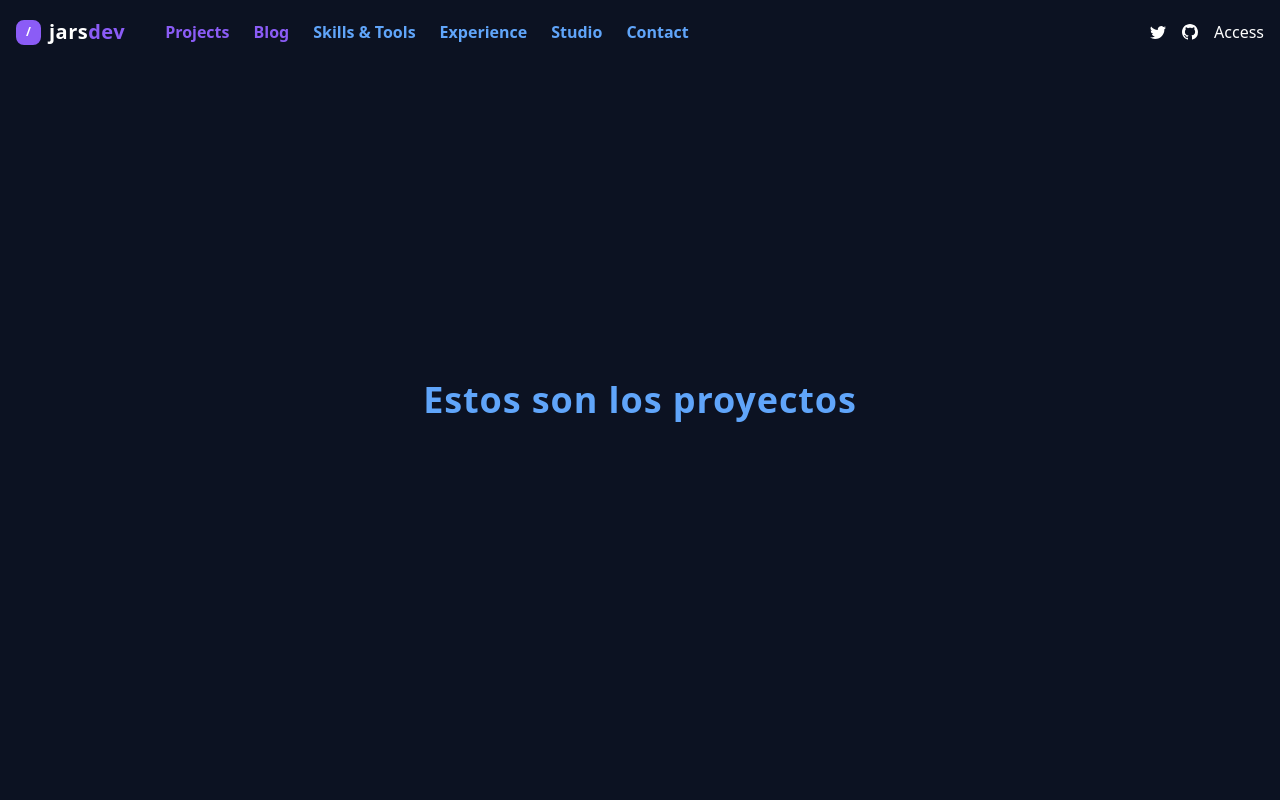
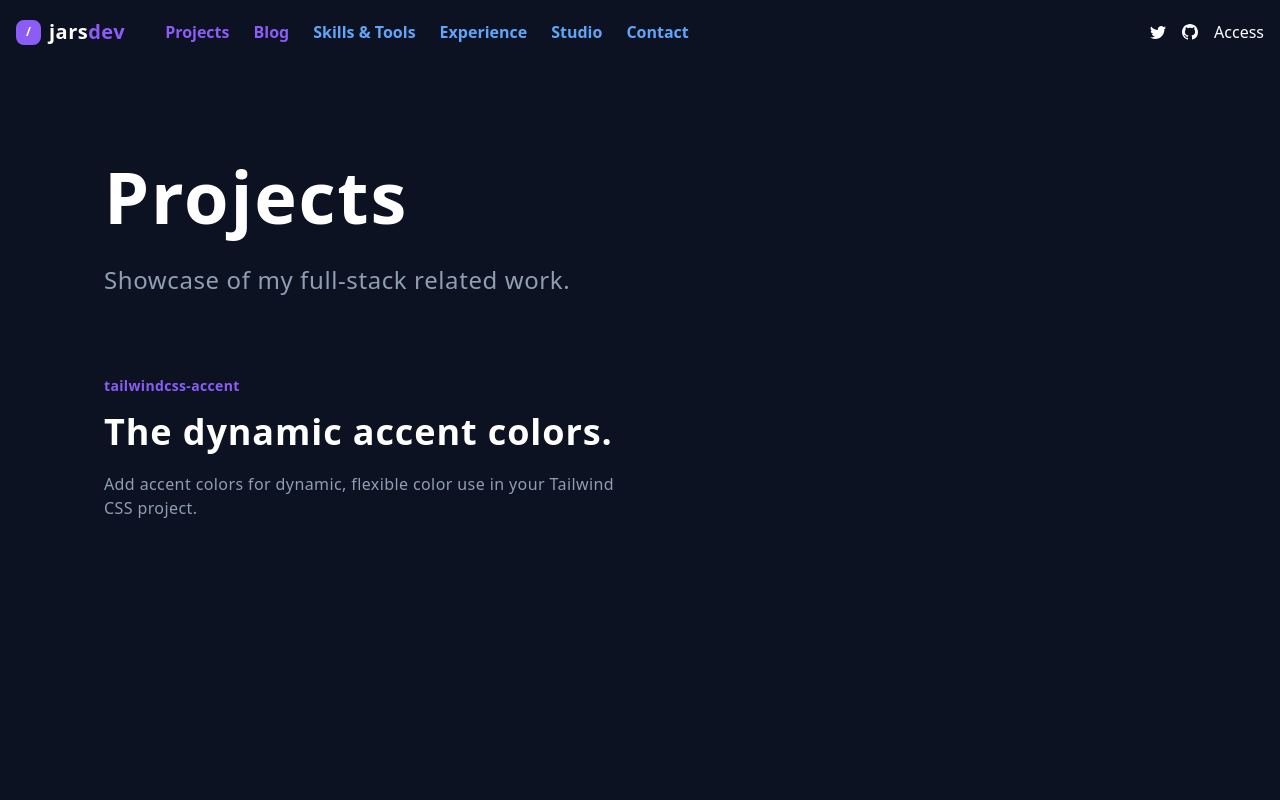
Before and after one commit to ImJars/Development-full-coding, a React (Vite) app: page /projects in a window 1280 px wide. Shown: the top 800 px of the page. Built offline with nearby package versions, Linux system fonts and the light colour scheme.

Commit message:
Update projects.jsx

```diff
--- a/src/projects.jsx
+++ b/src/projects.jsx
@@ -1,17 +1,48 @@
 import React from 'react'
+import Wraped from './components/wraped'
 
 function Projects() {
     return (
         <>
-            <div
-                className='bg-primary flex justify-center items-center h-screen'
+            <section
+                className='bg-primary w-full text-white'
             >
-                <h1
-                    className='text-4xl font-semibold tracking-wide text-text-blue'
-                >
-                    Estos son los proyectos
-                </h1>
-            </div>
+                <Wraped>
+                    <div>
+                        <div>
+                            <h1
+                                className='text-7xl font-bold tracking-wide pt-40'
+                            >
+                                Projects
+                            </h1>
+                            <h2
+                                className='text-text-general text-2xl tracking-wide mt-8'
+                            >
+                                Showcase of my full-stack related work.
+                            </h2>
+                        </div>
+                        <div
+                            className='mt-20'
+                        >
+                            <h1
+                                className='text-sm text-text-purple font-bold tracking-wide mb-4'
+                            >
+                                tailwindcss-accent
+                            </h1>
+                            <h2
+                                className='text-4xl font-bold tracking-wide'
+                            >
+                                The dynamic accent colors.
+                            </h2>
+                            <h3
+                                className='text-text-general tracking-wide mt-5 w-1/2'
+                            >
+                                Add accent colors for dynamic, flexible color use in your Tailwind CSS project.
+                            </h3>
+                        </div>
+                    </div>
+                </Wraped>
+            </section>
             <div
                 className='bg-primary flex justify-center items-center h-screen'
             >
```
